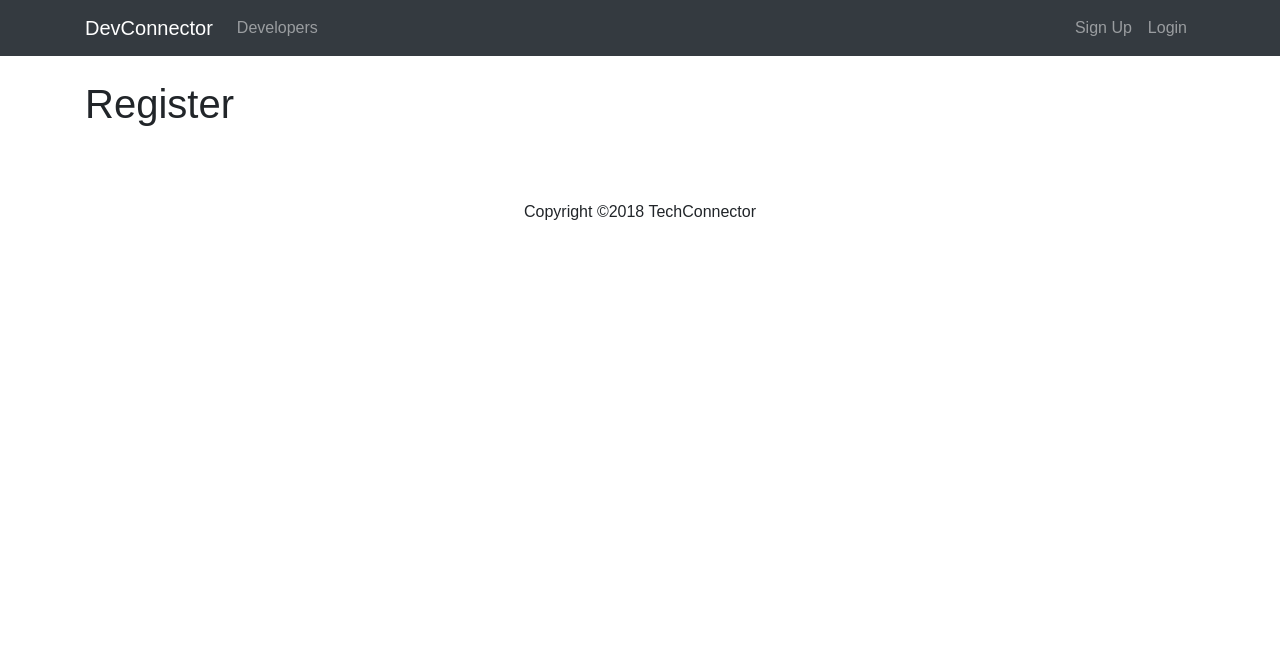
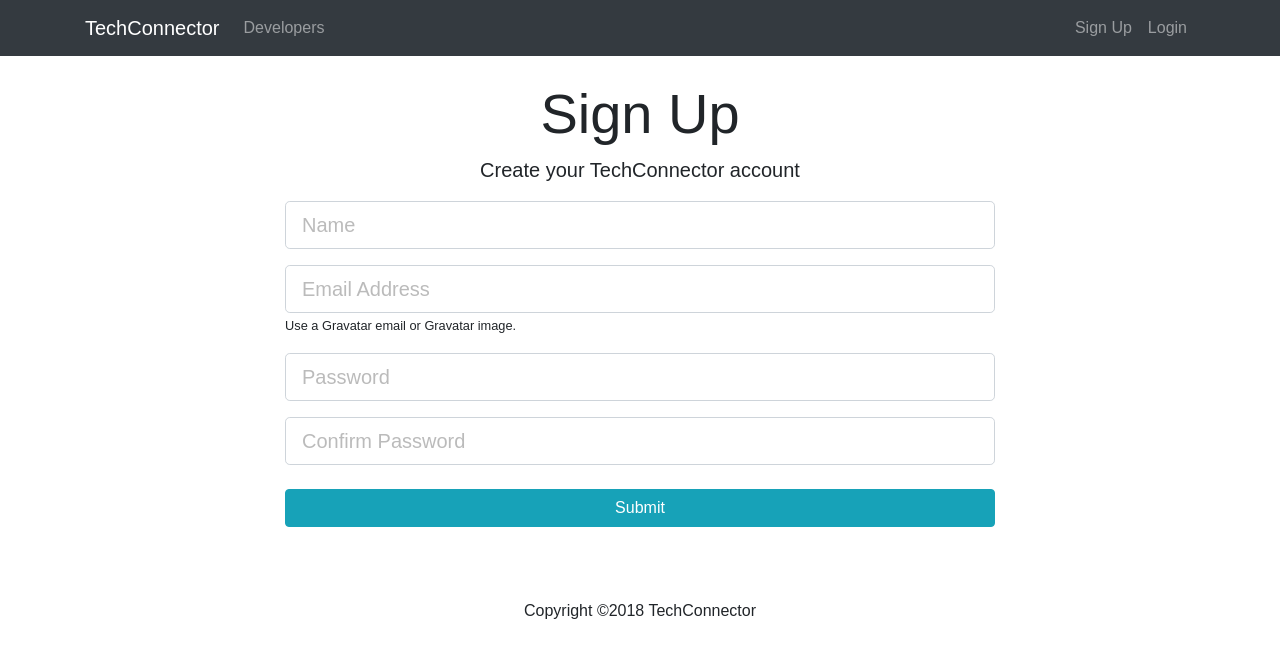
Before and after one commit to rajyak1984/Rsdeveconnector, a React (Create React App) app in the folder client/: page /register in a window 1280 px wide. Shown: the top 658 px of the page. Built offline with nearby package versions, Linux system fonts and the light colour scheme.

Commit message:
Added React components and Frontend

```diff
--- a/client/public/index.html
+++ b/client/public/index.html
@@ -13,7 +13,7 @@
     <link rel="shortcut icon" href="%PUBLIC_URL%/favicon.ico">
     <link rel="stylesheet" href="https://maxcdn.bootstrapcdn.com/bootstrap/4.0.0/css/bootstrap.min.css" integrity="sha384-Gn5384xqQ1aoWXA+058RXPxPg6fy4IWvTNh0E263XmFcJlSAwiGgFAW/dAiS6JXm" crossorigin="anonymous">
     <link rel="stylesheet" href="https://use.fontawesome.com/releases/v5.3.1/css/all.css" integrity="sha384-mzrmE5qonljUremFsqc01SB46JvROS7bZs3IO2EmfFsd15uHvIt+Y8vEf7N7fWAU" crossorigin="anonymous">
-    <title>DevConnector: A social network for developers</title>
+    <title>TechConnector: A hangout for all things tech related for developers</title>
   </head>
   <body>
     <noscript>
--- a/client/src/components/auth/Register.js
+++ b/client/src/components/auth/Register.js
@@ -1,11 +1,73 @@
 import React, { Component } from 'react'
 
  class Register extends Component {
+   constructor(){
+       super();
+       this.state = {
+           name: '',
+           email:'',
+           password:'',
+           password:'',
+           errors: {}
+       }
+   }
+
   render() {
     return (
-      <div>
-        <h1>Register</h1>
+
+        <div className="register">
+    <div className="container">
+      <div className="row">
+        <div className="col-md-8 m-auto">
+          <h1 className="display-4 text-center">Sign Up</h1>
+          <p className="lead text-center">Create your TechConnector account</p>
+          <form action="create-profile.html">
+            <div className="form-group">
+              <input
+              type="text"
+              className="form-control form-control-lg"
+              placeholder="Name"
+              name="name"
+              value ={this.state.name}
+              />
+            </div>
+            <div className="form-group">
+              <input
+              type="email"
+              className="form-control form-control-lg"
+              placeholder="Email Address"
+              name="email"
+              value={this.state.email}
+              />
+              <small classNameName="form-text text-muted"> Use a Gravatar email or Gravatar image. </small>
+            </div>
+            <div className="form-group">
+              <input
+              type="password"
+              className="form-control form-control-lg"
+              placeholder="Password"
+              name="password"
+              value={this.state.password}
+              />
+            </div>
+            <div className="form-group">
+              <input
+              type="password"
+              className="form-control form-control-lg"
+              placeholder="Confirm Password"
+              name="password2"
+              value={this.state.password2}
+              />
+            </div>
+            <input
+            type="submit"
+            className="btn btn-info btn-block mt-4" />
+          </form>
+        </div>
       </div>
+    </div>
+  </div>
+
     )
   }
 }
--- a/client/src/components/layout/Navbar.js
+++ b/client/src/components/layout/Navbar.js
@@ -6,7 +6,7 @@
     return (
         <nav className="navbar navbar-expand-sm navbar-dark bg-dark mb-4">
     <div className="container">
-      <Link className="navbar-brand" to="/">DevConnector</Link>
+      <Link className="navbar-brand" to="/">TechConnector</Link>
       <button className="navbar-toggler" type="button" data-toggle="collapse" data-target="#mobile-nav">
         <span className="navbar-toggler-icon"></span>
       </button>
```
